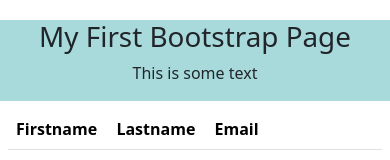
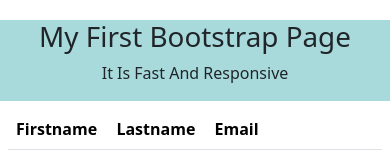
Before and after one commit to kibeert/bootstrap-3, a plain HTML site: page index.html in a window 390 px wide. Shown: the top 160 px of the page. Drawn offline with nearby package versions, Linux system fonts and the light colour scheme.

Commit message:
The diff shows changes in two files: index.html and style.css. In index.html, the text "This is some text" is replaced with "It is fast and responsive". In style.css, a new rule is added to the #cointainer1 selector, setting the text-transform property to capitalize. (generated by useblackbox.ai )

```diff
--- a/index.html
+++ b/index.html
@@ -12,7 +12,7 @@
 <body>
     <div class="cointainer-fluid  " id="cointainer1">
         <h1>My First  Bootstrap Page</h1>
-        <p>This is some text</p>
+        <p>It is fast and responsive</p>
     </div>
     <div class="table-responsive m-2" >
         <table class="table table-hover">
--- a/style.css
+++ b/style.css
@@ -11,3 +11,6 @@
 #cointainer1{
     background-color:#a8dadc;
 }
+#cointainer1 p{
+    text-transform: capitalize;
+}
```
